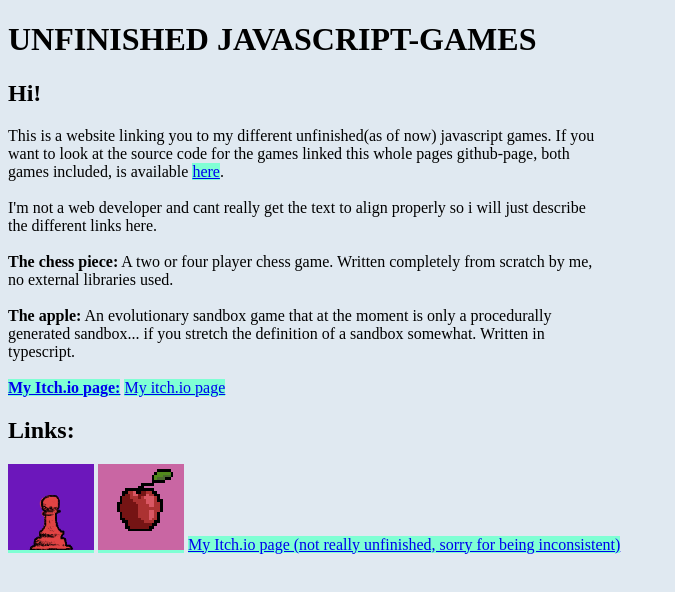
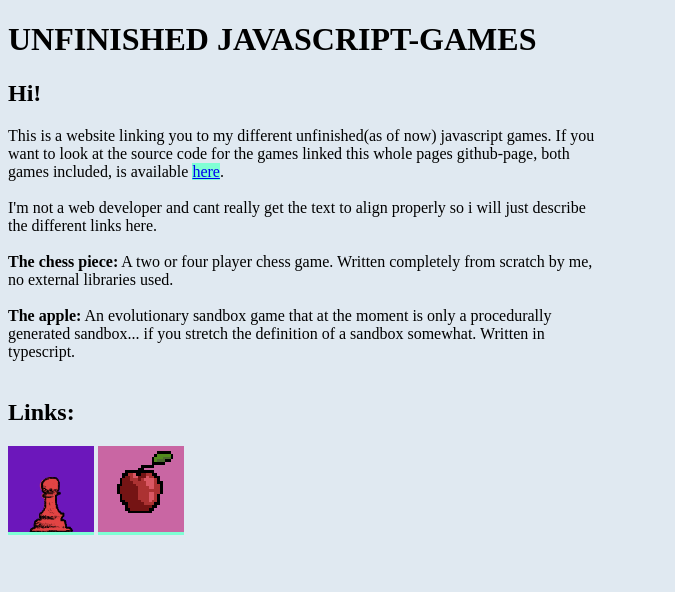
Before and after one commit to toapapper/toapapper.github.io, a plain HTML site: page index.html in a window 1280 px wide. Shown: the whole page, without its empty margins (0-675 px from the left). Drawn offline with Linux system fonts and the light colour scheme.

Commit message:
removed itch.io reference

```diff
--- a/index.html
+++ b/index.html
@@ -43,14 +43,12 @@
         <b>The chess piece:</b> A two or four player chess game. Written completely from scratch by me, no external libraries used.<br><br>
         <b>The apple:</b> An evolutionary sandbox game that at the moment is only a procedurally generated sandbox... if you stretch the definition of a sandbox somewhat.
         Written in typescript.<br><br>
-        <a href="https://toapapper.itch.io"><b>My Itch.io page:</b></a> <a href="https://toapapper.itch.io">My itch.io page</a>
     </p>
 
     <h2>Links:</h2>
     <div>
         <a href="schack/fyrschack/schack.html"><img id="schack_img" src="schack/fyrschack/sprites/bonde_r.png"></a>
         <a href="vivarium/vivarium.html"><img id="vivarium_img" src="vivarium/sprites/apple.png"></a>
-        <a href="https://toapapper.itch.io">My Itch.io page (not really unfinished, sorry for being inconsistent)</a>
     </div>
 </body>
 </html>
```
